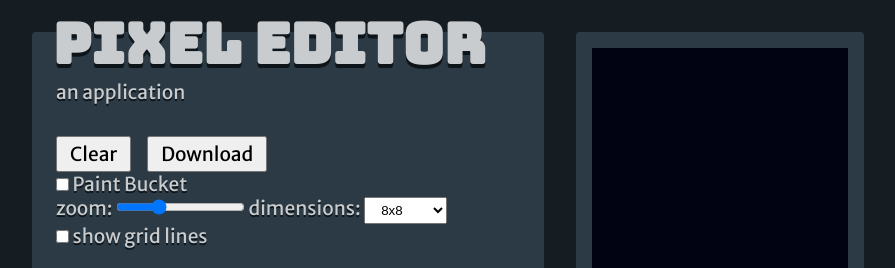
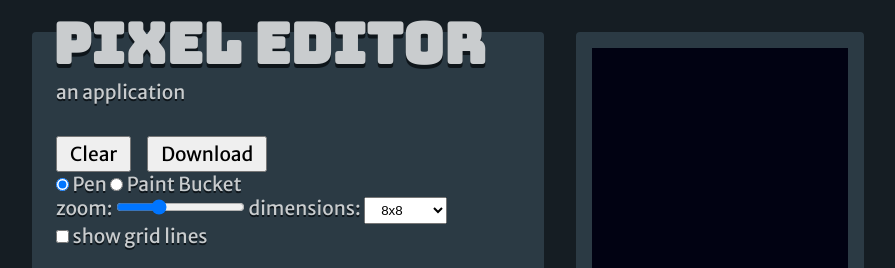
Before and after one commit to vvye/pixel-editor, a Vue app: page / in a window 1280 px wide. Shown: the top 268 px of the page, without its empty margins (0-895 px from the left). Built offline with nearby package versions, Linux system fonts and the light colour scheme.

Commit message:
Change tool selector to radio button

```diff
--- a/src/components/Toolbar.vue
+++ b/src/components/Toolbar.vue
@@ -4,7 +4,8 @@
             <button @click="clearCanvasButtonPressed">Clear</button>
             <button ref="downloadButton" @click="downloadButtonPressed">Download</button>
         </div>
-        <input type="checkbox" v-model="paintBucketMode" /> Paint Bucket
+        <input type="radio" v-model="paintBucketMode" value="false" /> Pen
+        <input type="radio" v-model="paintBucketMode" value="true" /> Paint Bucket
         <div>
             zoom: <input type="range" min="1" max="100" step="1" v-model="cellSize">
             dimensions:
```
